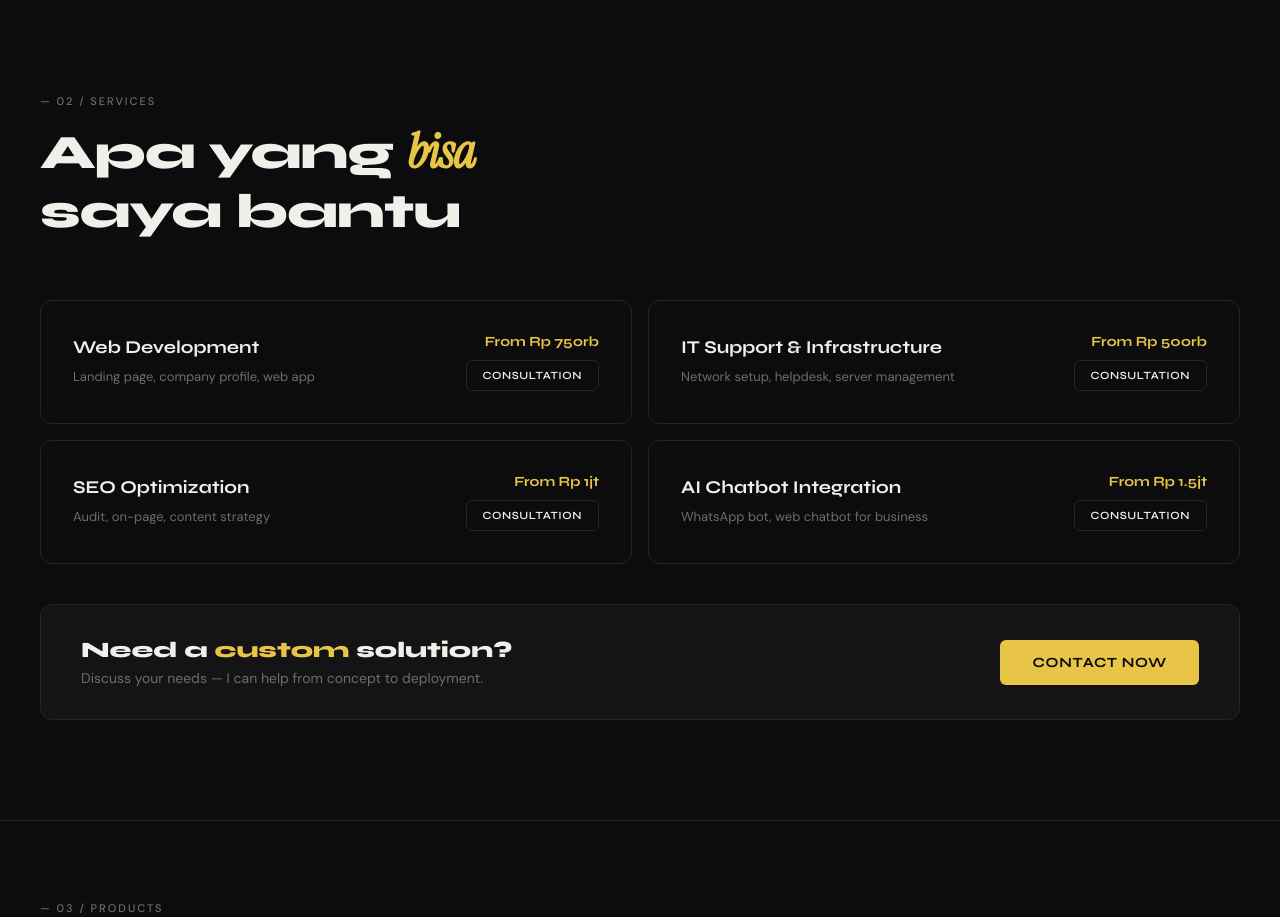
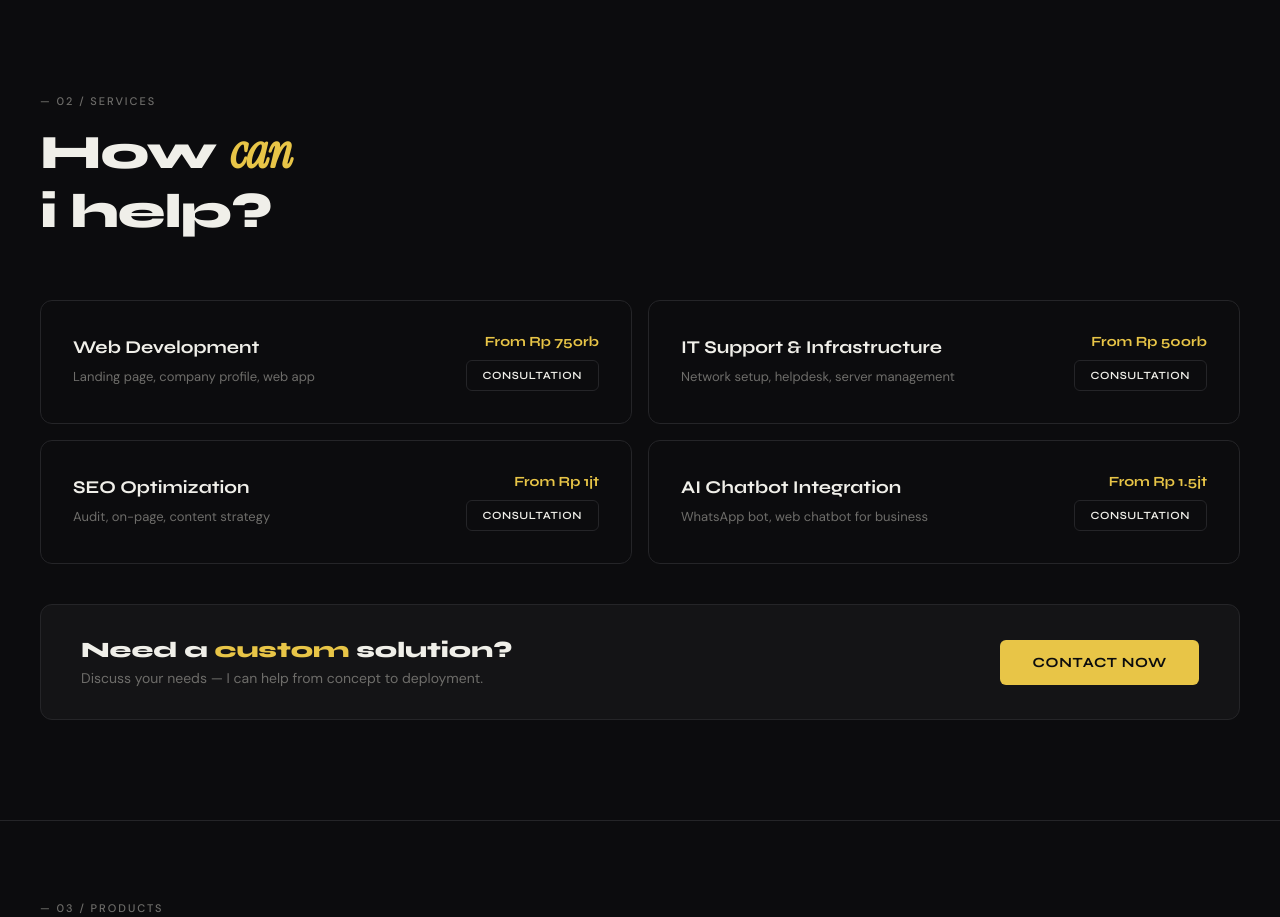
Before and after one commit to timothy-brian/briandev, a React (Vite) app: page / in a window 1280 px wide. Shown: the part 1740-2657 px from the top of the page. Built offline with nearby package versions, Linux system fonts and the light colour scheme.

Commit message:
services

```diff
--- a/src/App.jsx
+++ b/src/App.jsx
@@ -451,7 +451,7 @@ export default function Portfolio() {
           <div>
             <span className="section-label" style={{ display: "block", marginBottom: "12px" }}>— 02 / Services</span>
             <h2 className="syne" style={{ fontSize: "48px", fontWeight: 800, letterSpacing: "-0.02em" }}>
-              Apa yang <span className="serif" style={{ fontStyle: "italic", color: "var(--accent)" }}>bisa</span><br />saya bantu
+              How <span className="serif" style={{ fontStyle: "italic", color: "var(--accent)" }}>can</span><br /> i help?
             </h2>
           </div>
         </div>
```
